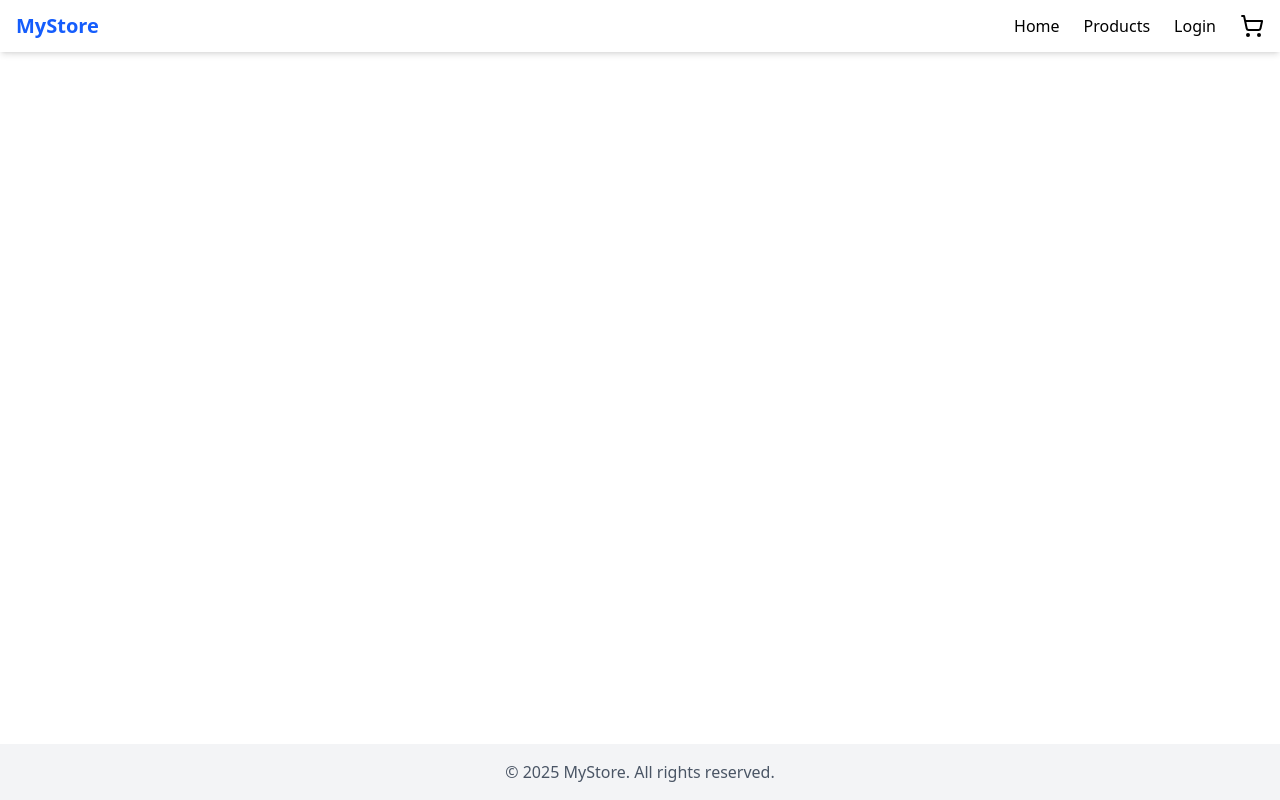
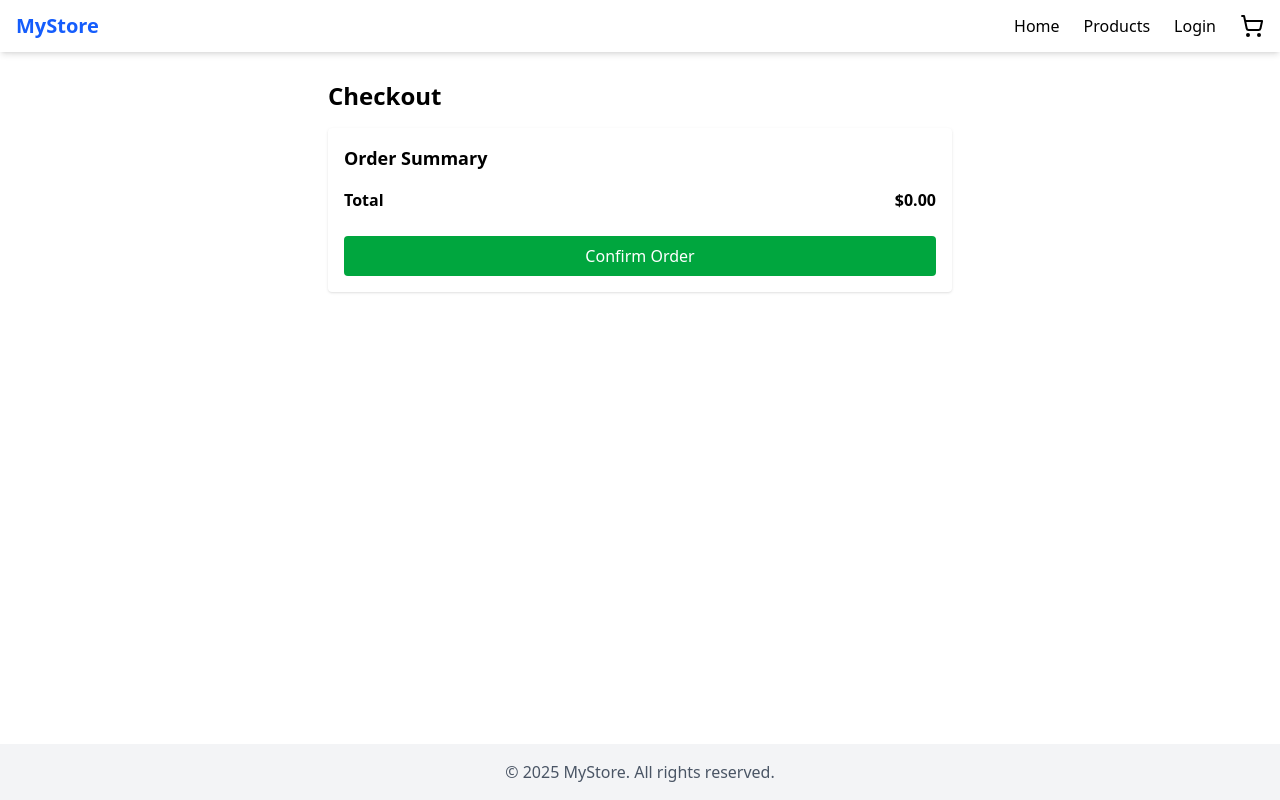
Before and after one commit to noim015/eCommerce, a React (Vite) app in the folder frontend/: page /checkout in a window 1280 px wide. Built offline with nearby package versions, Linux system fonts and the light colour scheme.

Commit message:
Add Checkout Page

```diff
--- a/frontend/src/App.jsx
+++ b/frontend/src/App.jsx
@@ -6,6 +6,7 @@ import Home from './pages/Home';
 import Products from './pages/Products';
 import ProductDetails from './pages/ProductDetails';
 import Cart from './pages/Cart';
+import Checkout from './pages/Checkout';
 
 const App = () => {
   return (
@@ -15,9 +16,10 @@ const App = () => {
         <main className="flex-grow">
           <Routes>
             <Route path="/" element={<Home />} />
-            <Route path="/products" element={<Products/>} />
+            <Route path="/products" element={<Products />} />
             <Route path="/product/:id" element={<ProductDetails />} />
-            <Route path="/cart" element={<Cart/>} />
+            <Route path="/cart" element={<Cart />} />
+            <Route path="/checkout" element={<Checkout />} />
           </Routes>
         </main>
         <Footer />
--- /dev/null
+++ b/frontend/src/pages/Checkout.jsx
@@ -0,0 +1,38 @@
+import React from 'react';
+import { useCart } from '../context/CartContext';
+
+const Checkout = () => {
+  const { cartItems } = useCart();
+
+  const total = cartItems.reduce((acc, item) => acc + item.price * item.quantity, 0);
+
+  return (
+    <div className="mt-20 px-6 max-w-2xl mx-auto">
+      <h1 className="text-2xl font-bold mb-4">Checkout</h1>
+
+      <div className="bg-white p-4 shadow rounded">
+        <h2 className="text-lg font-semibold mb-2">Order Summary</h2>
+        {cartItems.map(item => (
+          <div key={item._id} className="flex justify-between border-b py-2">
+            <span>{item.name} x {item.quantity}</span>
+            <span>${(item.price * item.quantity).toFixed(2)}</span>
+          </div>
+        ))}
+
+        <div className="flex justify-between mt-4 font-semibold">
+          <span>Total</span>
+          <span>${total.toFixed(2)}</span>
+        </div>
+
+        <button
+          className="mt-6 w-full bg-green-600 text-white py-2 rounded hover:bg-green-700"
+          onClick={() => alert("Checkout simulation - place order logic here")}
+        >
+          Confirm Order
+        </button>
+      </div>
+    </div>
+  );
+};
+
+export default Checkout;
```
